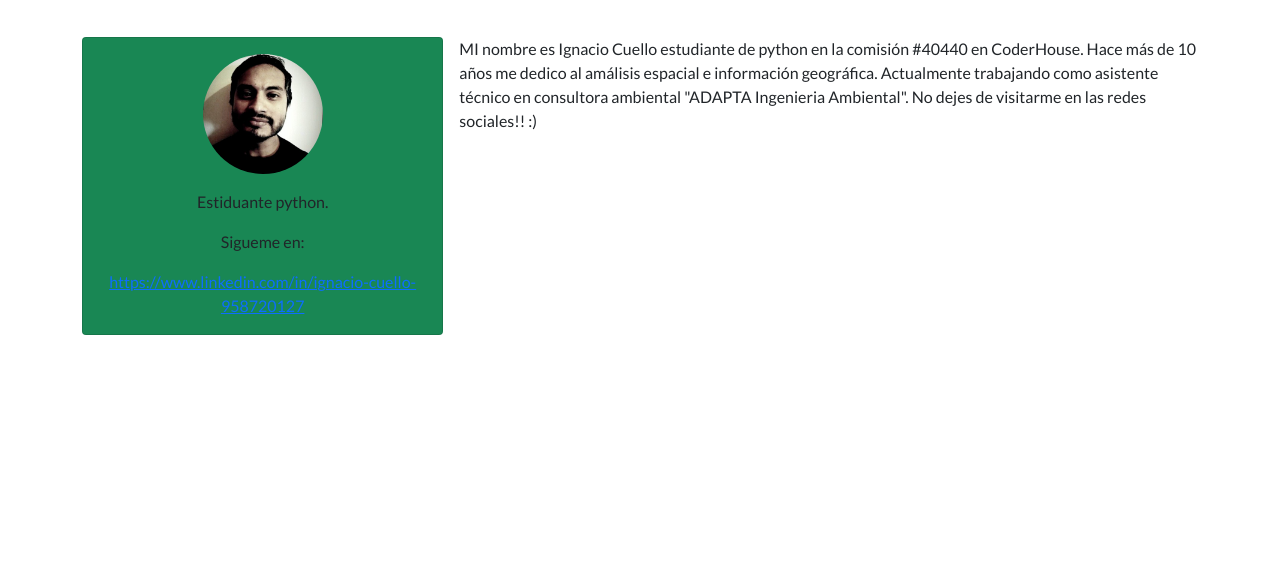
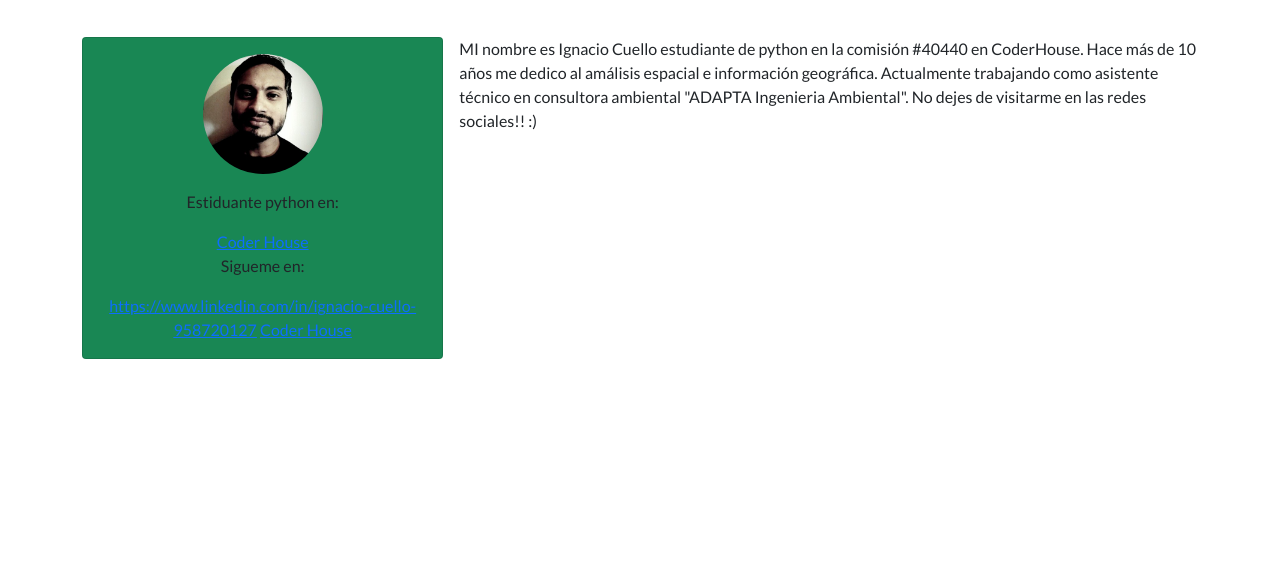
Before and after one commit to Icuellos/ProyectoFinal_Ignacio_Cuello, a Django app: page /about/ in a window 1280 px wide. Shown: the part 257-836 px from the top of the page. Before the commit the page ends 592 px from the top, so only its background shows below. Run offline with Django 4.2, Linux system fonts and the light colour scheme; some libraries are stand-ins or nearby versions.

Commit message:
Agregando contacto

```diff
--- a/MyAPP/templates/about.html
+++ b/MyAPP/templates/about.html
@@ -18,10 +18,12 @@
                     <div class="card-body text-center">
                         <img src="{% static 'imagenes/about.jpg' %}
                         " class="rounded-circle mb-3" width="120px">
-                    <p class="card-text">Estiduante python.</p>
+                    <p class="card-text">Estiduante python en:</p>
+                    <a href="https://www.coderhouse.com">Coder House</a>
                     <p class="card-text">Sigueme en:</p>
                     <p class="card-text">
                         <a href="https://www.linkedin.com/in/ignacio-cuello-958720127">https://www.linkedin.com/in/ignacio-cuello-958720127</a>
+                        <a href="https://www.">Coder House</a>
                     </p>
                     </div>
 
--- a/MyAPP/templates/contacto.html
+++ b/MyAPP/templates/contacto.html
@@ -21,7 +21,7 @@
             <input type="submit" value="Enviar">
         </form>
 
-        div class="card bg-success">
+
                     <div class="card-body text-center">
                     <p class="card-text">
                         <a href="https://www.Google.com">Google</a>
@@ -30,6 +30,6 @@
 
                     <div>
                     </div>
-               </div>
+
     {% endif %}
 {% endblock %}
```
